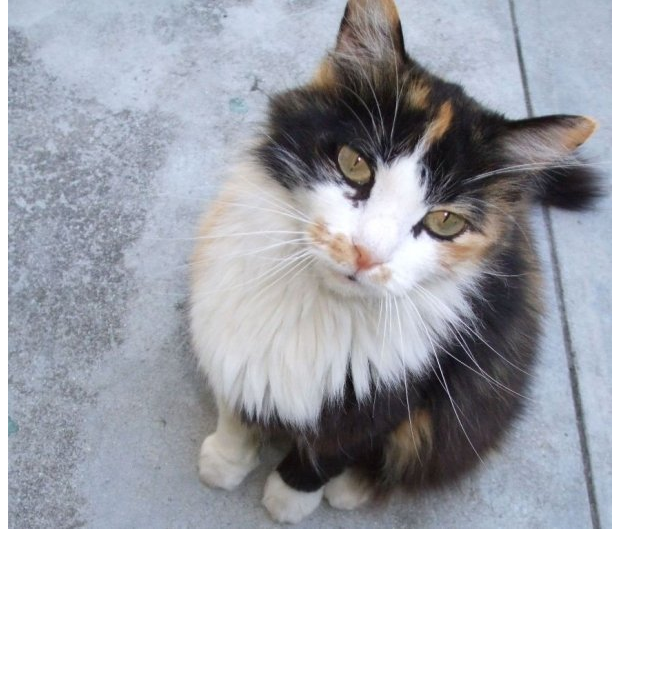
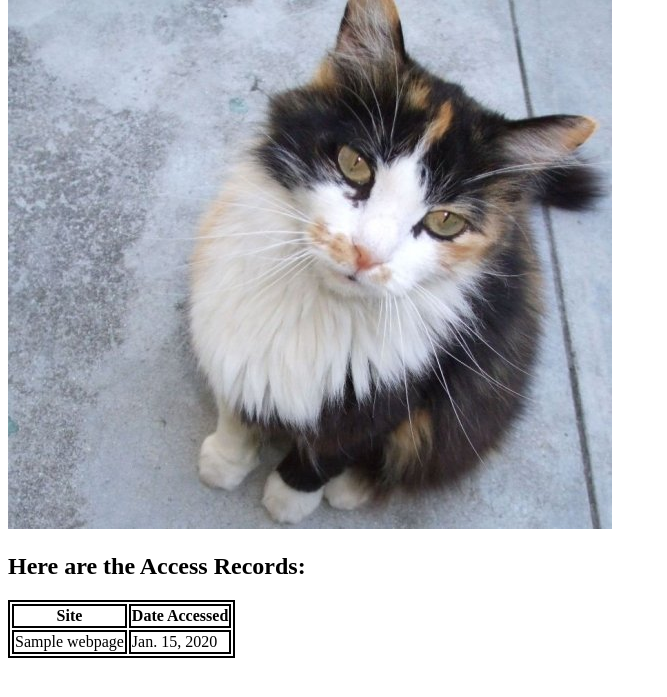
Before and after one commit to Loganb3rry/python-django-playground, a Django app: page / in a window 1280 px wide. Shown: the part 81-778 px from the top of the page, without its empty margins (0-667 px from the left). Run offline with Django 3.2, Linux system fonts and the light colour scheme; tables that the repository leaves empty hold one stand-in row (values such as "Sample post").

Commit message:
Models Templates Views

```diff
--- a/greeting_app/static/css/greeting.css
+++ b/greeting_app/static/css/greeting.css
@@ -1,3 +1,6 @@
 h1 {
     color: blue;
 }
+table, th, td {
+    border: 2px solid black;
+}
--- a/greeting_app/views.py
+++ b/greeting_app/views.py
@@ -1,8 +1,8 @@
 from django.shortcuts import render
-from django.http import HttpResponse
+from greeting_app.models import Topic, WebPage, AccessRecord
 
 
 def index(request):
-    # return HttpResponse("Greetings from the Universe!")
-    my_dict = {'insert_me': 'Hello, I am from views.py'}
-    return render(request, 'greeting_app/index.html', context=my_dict)
+    web_pages_list = AccessRecord.objects.order_by('date')
+    date_dict = {'access_records': web_pages_list}
+    return render(request, 'greeting_app/index.html', context=date_dict)
--- a/templates/greeting_app/index.html
+++ b/templates/greeting_app/index.html
@@ -9,5 +9,26 @@
     <body>
         <h1>Hello, Greetings from the Cat!</h1>
         <img src="{% static "/images/Twitch.jpg" %}" alt="Awks, picture can't load!">
+
+        <h2>Here are the Access Records:</h2>
+        <div class="records">
+            {% if access_records %}
+                <table>
+                    <thead>
+                        <th>Site</th>
+                        <th>Date Accessed</th>
+                    </thead>
+
+                    {%  for access_record in access_records %}
+                    <tr>
+                        <td>{{ access_record.name }}</td>
+                        <td>{{ access_record.date }}</td>
+                    </tr>
+                    {% endfor %}
+                </table>
+            {% else %}
+                <p>No Access Records Found!</p>
+            {% endif %}
+        </div>
     </body>
 </html>
```
